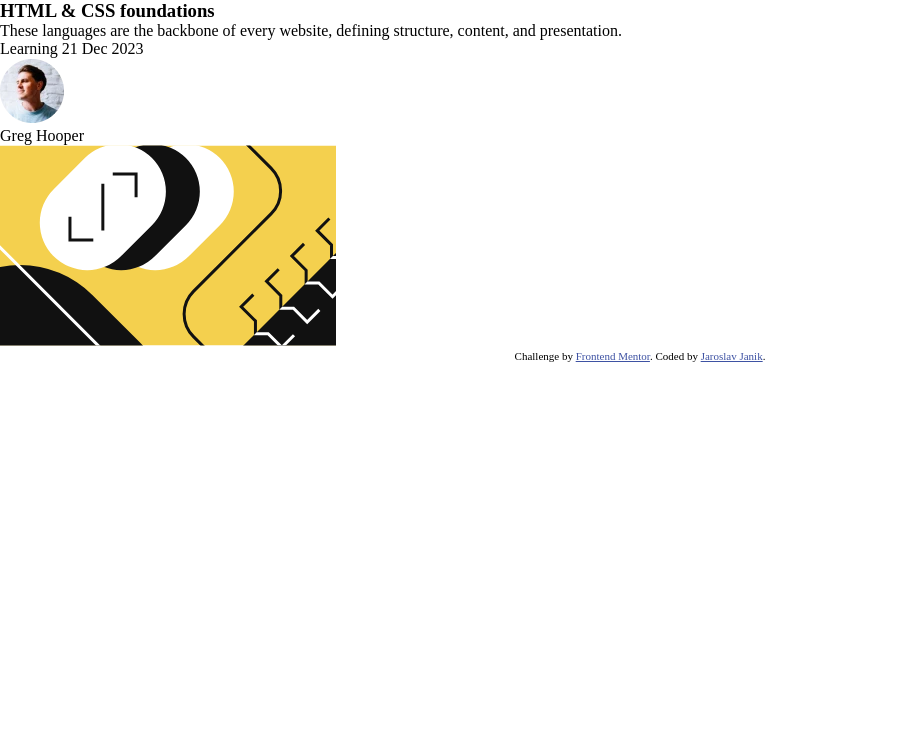
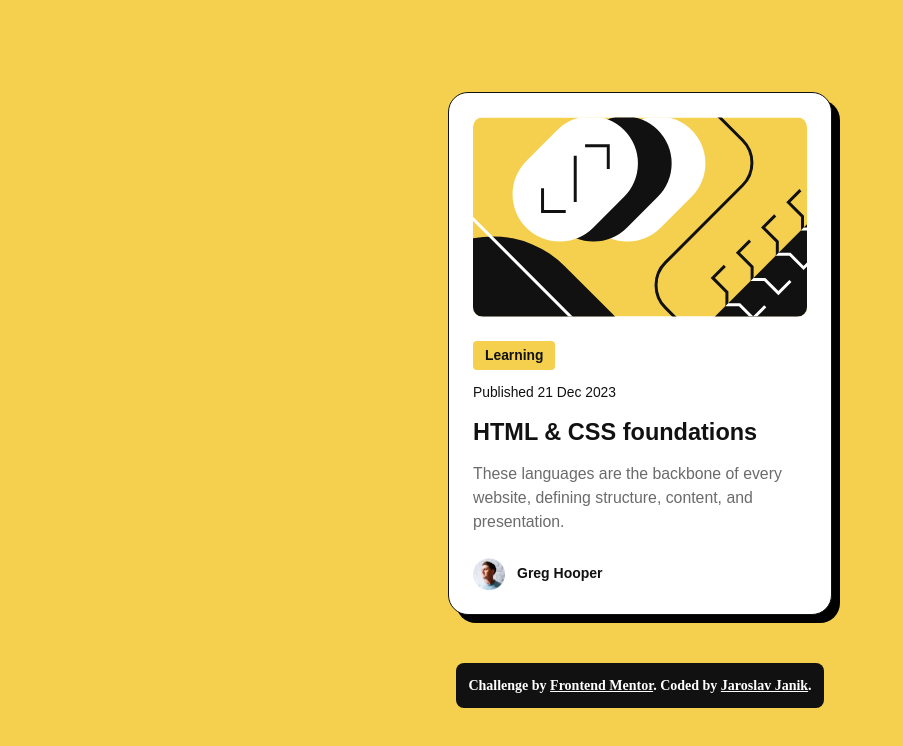
Before and after one commit to janikjczcz/blog-preview-card, a plain HTML site: page index.html in a window 1280 px wide. Shown: the whole page, without its empty margins (0-903 px from the left). Drawn offline with Linux system fonts and the light colour scheme.

Commit message:
final solution code

```diff
--- a/css/styles.css
+++ b/css/styles.css
@@ -9,40 +9,171 @@
 }
 
 :root {
-    --color-white:#FFFFFF;
-    --color-yellow:#F4D04E;
+  --color-white: #ffffff;
+  --color-yellow: #f4d04e;
   --color-gray--dark: #111111;
-    --color-gray--medium:#6B6B6B;
+  --color-gray--medium: #6b6b6b;
   --font-bold: "figtree--extraBold", sans-serif;
   --font-medium: "figtree--medium", sans-serif;
   --font-size-title: clamp(1.125rem, 0.574vw + 1.01rem, 1.5rem);
   --font-size-date-category: clamp(0.75rem, 0.191vw + 0.712rem, 0.875rem);
-    --font-size-author: .875rem;
+  --font-size-author: 0.875rem;
   --font-size-desc: clamp(0.875rem, 0.191vw + 0.837rem, 1rem);
+  --line-height: 150%;
+  --space-l: 1.5rem;
+  --space-m: 0.75rem;
+  --space-s: 0.5rem;
+  --space-xs: 0.25rem;
 }
 
-*, *::before, *::after {
+*,
+*::before,
+*::after {
   box-sizing: border-box;
   margin: 0;
   padding: 0;
+  line-height: var(--line-height);
+  letter-spacing: 0px;
 }
 
-.card {}
-.card__text-wrapper {}
-.card__content {}
-.card__title {}
-.card__desc {}
-.card__meta {}
-.card__meta-category {}
-.card__meta-date {}
-.card__author {}
-.card__author-avatar-wrapper {}
-.card__author-avatar {}
-.card__author-name {}
-.card__media-wrapper {}
-.card__media {}
+body {
+  background-color: var(--color-yellow);
+}
 
+main {
+  width: 100vw;
+  height: 100vh;
+  display: flex;
+  flex-flow: column;
+  align-items: center;
+  justify-content: center;
+  gap: calc(var(--space-l) * 2);
+}
+
+.card {
+  display: flex;
+  flex-flow: column;
+  gap: var(--space-l);
+  padding: var(--space-l);
+  width: min(90%, 384px);
+  height: auto;
+  background-color: var(--color-white);
+  border: 1px solid var(--color-gray--dark);
+  border-radius: calc(var(--space-l) - var(--space-xs));
+  box-shadow: 8px 8px 0 0 #000;
+  position: relative;
+}
+
+.card h3 a::before {
+  content: "";
+  position: absolute;
+  inset: 0;
+  z-index: 1;
+}
+.card:focus-within,
+.card:hover {
+  box-shadow: 0 0 0 8px var(--color-gray--dark);
+}
+
+.card:focus-within h3,
+.card:hover h3 {
+  color: var(--color-yellow);
+}
+
+.card:focus-within :focus {
+  box-shadow: none;
+  outline: none;
+}
+.card__text-wrapper {
+  display: flex;
+  flex-flow: column-reverse;
+  gap: var(--space-m);
+}
+.card__content,
+.card__meta {
+  display: flex;
+  flex-flow: column;
+  gap: var(--space-m);
+}
+
+.card__title {
+  font-size: var(--font-size-title);
+  color: var(--color-gray--dark);
+}
+
+.card__title a {
+  color: inherit;
+  text-decoration: none;
+}
+.card__desc {
+  font-size: var(--font-size-desc);
+  color: var(--color-gray--medium);
+}
+
+.card__meta-category {
+  width: fit-content;
+  padding: var(--space-xs) var(--space-m);
+  background-color: var(--color-yellow);
+  border-radius: var(--space-xs);
+}
+.card__meta-category,
+.card__meta-date {
+  font-size: var(--font-size-date-category);
+  color: var(--color-gray--dark);
+}
+.card__title,
+.card__meta-category,
+.card__author-name {
+  font-family: var(--font-bold);
+  color: var(--color-gray--dark);
+  font-weight: bold;
+}
+.card__desc,
+.card__meta-date {
+  font-family: var(--font-medium);
+}
+
+.card__author {
+  display: flex;
+  flex-flow: row-reverse wrap;
+  justify-content: flex-end;
+  align-items: center;
+  gap: var(--space-m);
+}
+.card__author-avatar-wrapper {
+  width: calc(var(--space-s) * 4);
+  height: calc(var(--space-s) * 4);
+}
+.card__author-avatar {
+  width: 100%;
+  height: 100%;
+}
+.card__author-name {
+  font-size: var(--font-size-author);
+}
+.card__media-wrapper {
+  max-width: 100%;
+  height: 200px;
+  order: -1;
+  border-radius: calc((var(--space-l) - var(--space-xs)) / 2);
+  overflow: hidden;
+}
+.card__media {
+  width: 100%;
+  height: 100%;
+  object-fit: cover;
+}
 
 /* Attribution */
-.attribution { font-size: 11px; text-align: center; }
-.attribution a { color: hsl(228, 45%, 44%); }
+.attribution {
+  font-size: var(--font-size-author);
+  text-align: center;
+  background-color: var(--color-gray--dark);
+  color: var(--color-white);
+  font-weight: bold;
+  padding: var(--space-m);
+  border-radius: var(--space-s);
+}
+.attribution a {
+  color: inherit;
+}
--- a/index.html
+++ b/index.html
@@ -20,7 +20,7 @@
       <article class="card">
         <div class="card__text-wrapper">
           <div class="card__content">
-            <h3 class="card__title">HTML & CSS foundations</h3>
+            <h3 class="card__title"><a href="#">HTML & CSS foundations</a></h3>
             <p class="card__desc">
               These languages are the backbone of every website, defining
               structure, content, and presentation.
@@ -28,13 +28,14 @@
           </div>
           <div class="card__meta">
             <span class="card__meta-category">Learning</span>
-            <time class="card__meta-date" datetime="2023-12-21 09:00"
+            <span class="card__meta-date">Published <time datetime="2023-12-21 09:00"
               >21 Dec 2023</time
-            >
+            ></span>
           </div>
         </div>
 
         <div class="card__author">
+          <span class="card__author-name">Greg Hooper</span>
           <div class="card__author-avatar-wrapper">
             <img
               src="./assets/images/image-avatar.webp"
@@ -42,7 +43,6 @@
               class="card__author-avatar"
             />
           </div>
-          <span class="card__author-name">Greg Hooper</span>
         </div>
 
         <div class="card__media-wrapper">
@@ -53,6 +53,7 @@
           />
         </div>
       </article>
+
 
       <div class="attribution">
         Challenge by
```
Also changed, not shown: 1 other file. Lines whose indentation alone changed are shown as unchanged.
